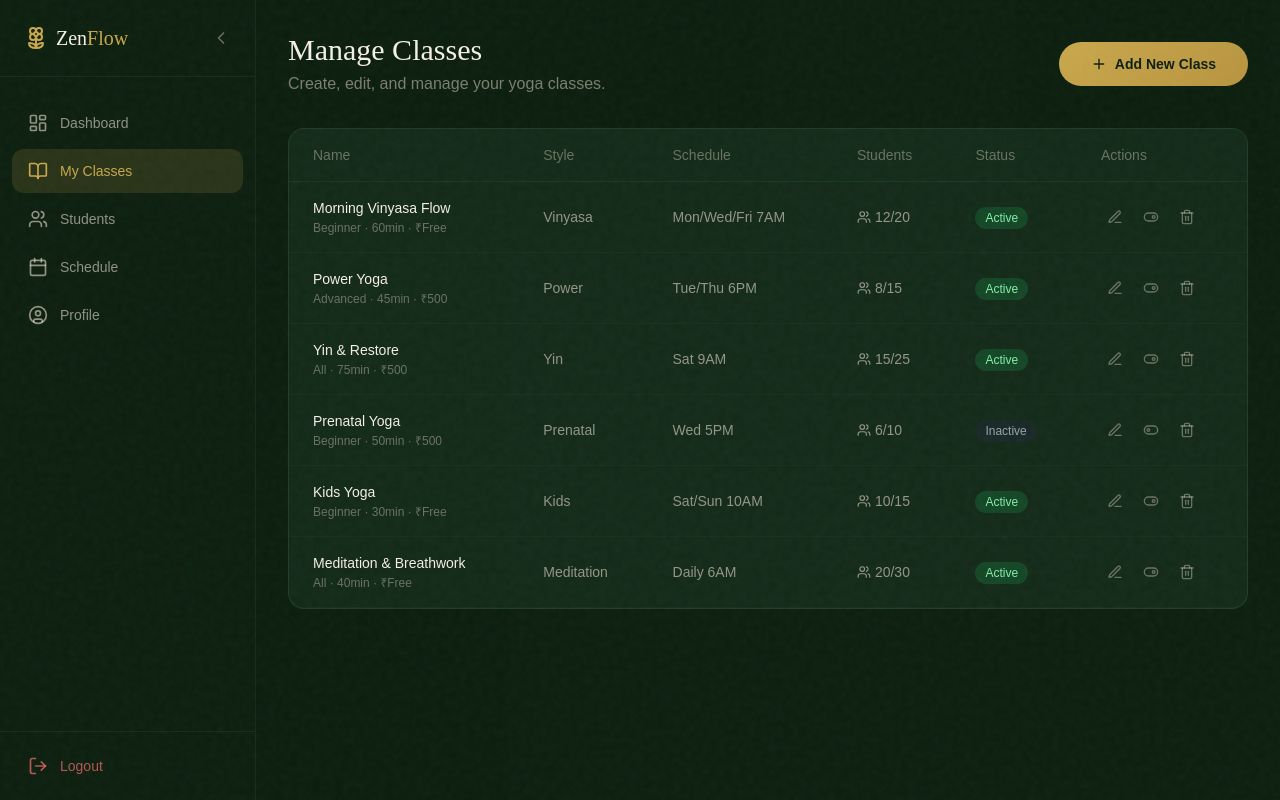
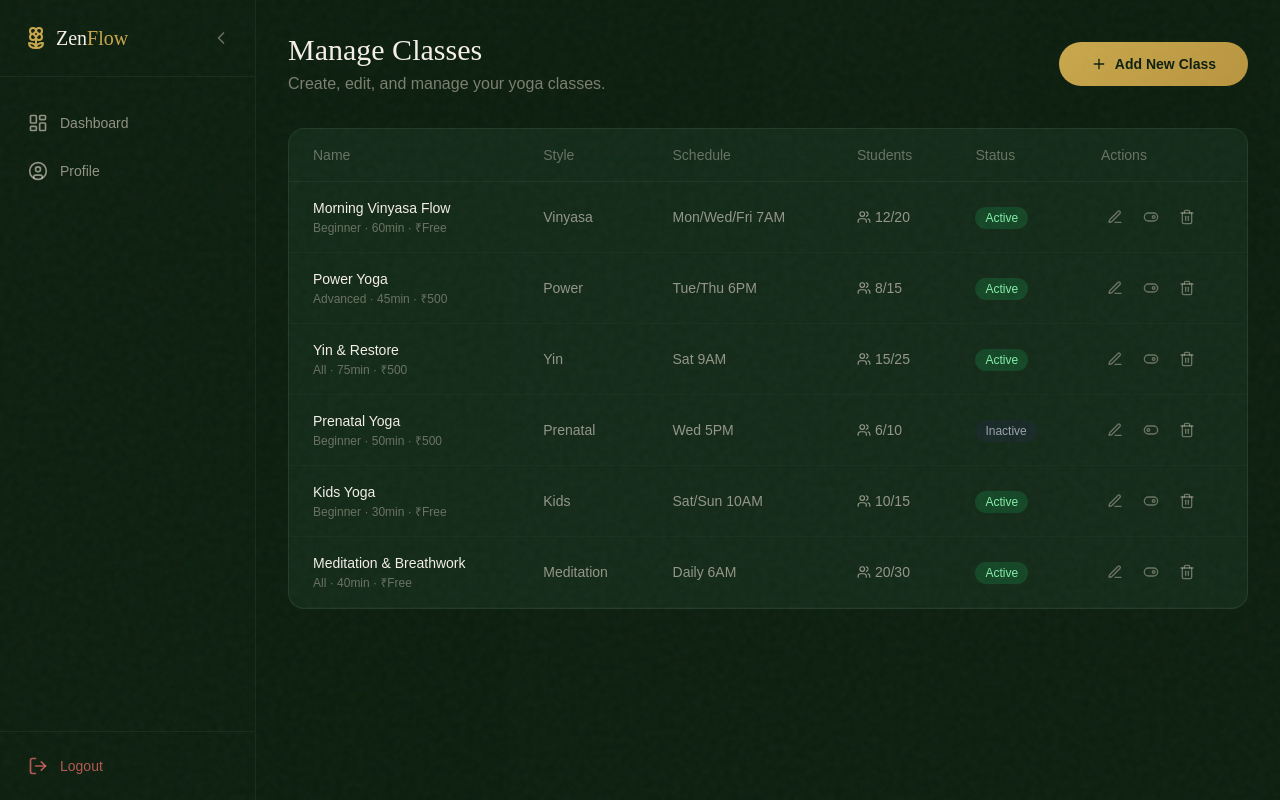
Before and after one commit to theshashankyoga-ship-it/theshashankyoga25, a Next.js app: page /studio/classes in a window 1280 px wide. Built offline with nearby package versions, Linux system fonts and the light colour scheme.

Commit message:
fix profile save and photo upload

```diff
--- a/app/(dashboard)/studio/layout.tsx
+++ b/app/(dashboard)/studio/layout.tsx
@@ -13,9 +13,6 @@ import { useToast } from '@/components/ToastProvider';
 
 const studioLinks = [
   { name: 'Dashboard', href: '/studio', icon: LayoutDashboard },
-  { name: 'My Classes', href: '/studio/classes', icon: BookOpen },
-  { name: 'Students', href: '/studio/students', icon: Users },
-  { name: 'Schedule', href: '/studio/schedule', icon: Calendar },
   { name: 'Profile', href: '/studio/profile', icon: UserCircle },
 ];
 
```
